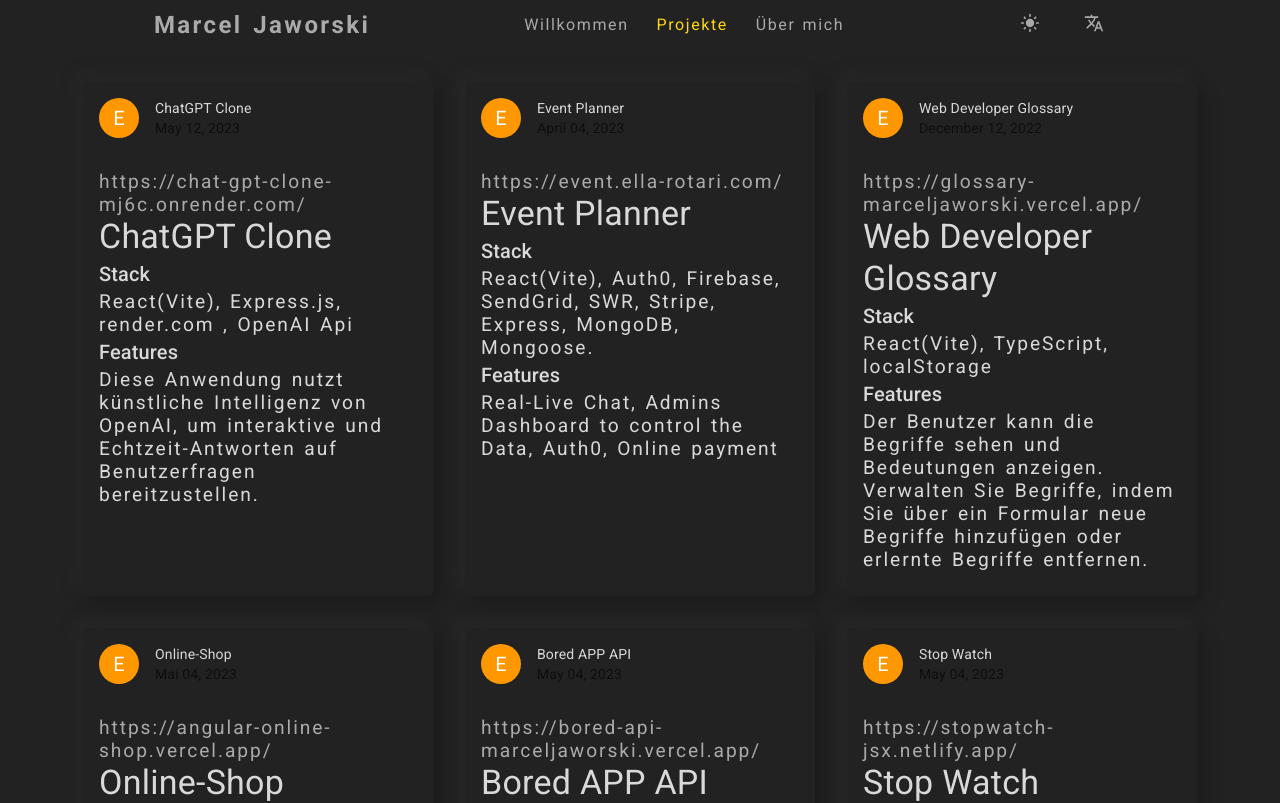
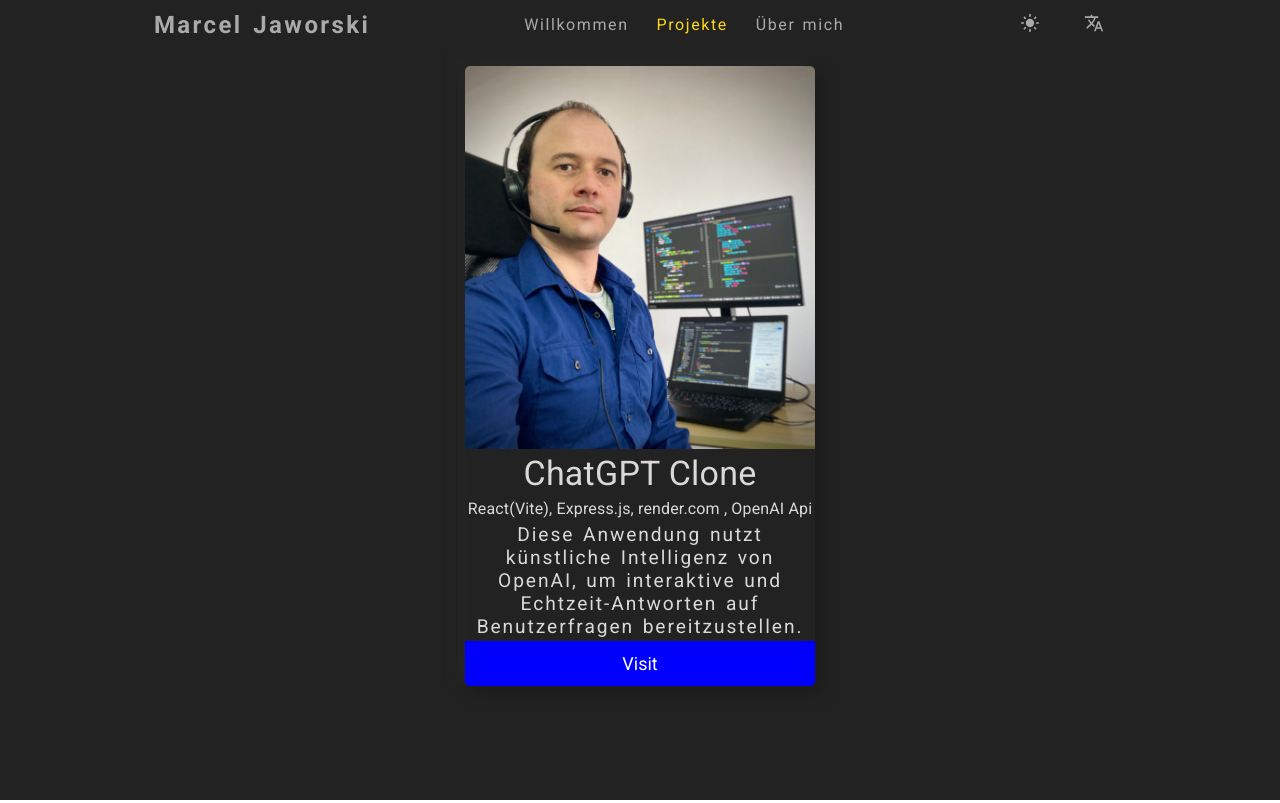
Before and after one commit to marceljaworski/portfolio, a React (Vite) app: page /projects in a window 1280 px wide. Shown: the top 803 px of the page. Built offline with nearby package versions, Linux system fonts and the light colour scheme.

Commit message:
card-styled

```diff
--- a/src/pages/PageProjects.scss
+++ b/src/pages/PageProjects.scss
@@ -5,12 +5,33 @@
   flex-wrap: wrap;
   .card {
     max-width: 350px;
-    margin: 1rem;
+    margin: auto;
     border-radius: 5px;
+    text-align: center;
     // white-space: nowrap;
     overflow: hidden;
     text-overflow: ellipsis;
     // .card-link {
     // }
+    img {
+      width: 100%;
+      object-fit: cover;
+    }
+
+    button {
+      border: none;
+      outline: 0;
+      padding: 12px;
+      color: white;
+      background-color: $blue;
+      text-align: center;
+      cursor: pointer;
+      width: 100%;
+      font-size: 18px;
+      margin-top: .2rem;
+    }
+    button:hover {
+      opacity: 0.7;
+    }
   }
 }
--- a/src/pages/PageProjects.tsx
+++ b/src/pages/PageProjects.tsx
@@ -1,8 +1,9 @@
 import './PageProjects.scss';
-import { CardContent, Typography, CardHeader, Avatar} from '@mui/material';
+import { Typography } from '@mui/material';
 import { AppContext } from '../AppContext';
 import { useContext } from 'react';
-import { orange } from '@mui/material/colors';
+import boredapp from '../images/profil-bild.jpg';
+
 
 interface project {
 	title: string,
@@ -10,40 +11,32 @@ interface project {
 	stack: string,
 	features: string,
 	link: string,
-	date: string
+	date: string,
+	image: string
 }
 
 export const PageProjects = () => {
 	const { data } = useContext(AppContext);
+
+
 	return (
 		<div className="main main-projects">
 			{/* <p>{data.pageProjects.paragraph}</p> */}
-				{data.pageProjects.projects.map((item: project) =>
-					<div className='card'>
-					<CardHeader
-						avatar={
-							<Avatar sx={{ bgcolor: orange[500]}}>E</Avatar>
-						}
-						title={item.title}
-						subheader={item.date}
-
-					/>
-
-					<CardContent>
-
-						 <a href={item.link} target="blank"><Typography className='card-link'>{item.link}</Typography></a>
+				{/* {data.pageProjects.projects.map((item: project) => */}
+				<div className='card'>
+					<img className='card-image' src={boredapp} alt="" />
 
 
-						<Typography variant='h4'>{item.title}</Typography>
-						<Typography variant='h6'>Stack</Typography>
+					<Typography variant='h4' component="div">{data.pageProjects.projects[0].title}</Typography>
 
-						<Typography>{item.stack}</Typography>
-						<Typography variant='h6'>Features</Typography>
 
-						<Typography>{item.features}</Typography>
-					</CardContent>
+					<Typography variant='subtitle1'className='stack'>{data.pageProjects.projects[0].stack}</Typography>
+
+					<Typography variant='body1'>{data.pageProjects.projects[0].features}</Typography>
+					<a href={data.pageProjects.projects[0].link} target="blank"><button>Visit</button></a>
+
 				</div>
-				)}
+				{/* )} */}
 
 		</div>
 	);
```
